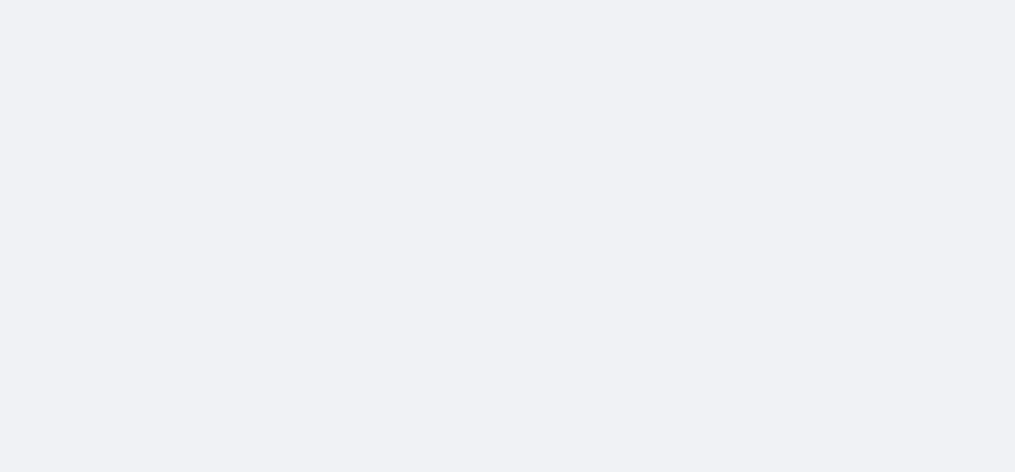
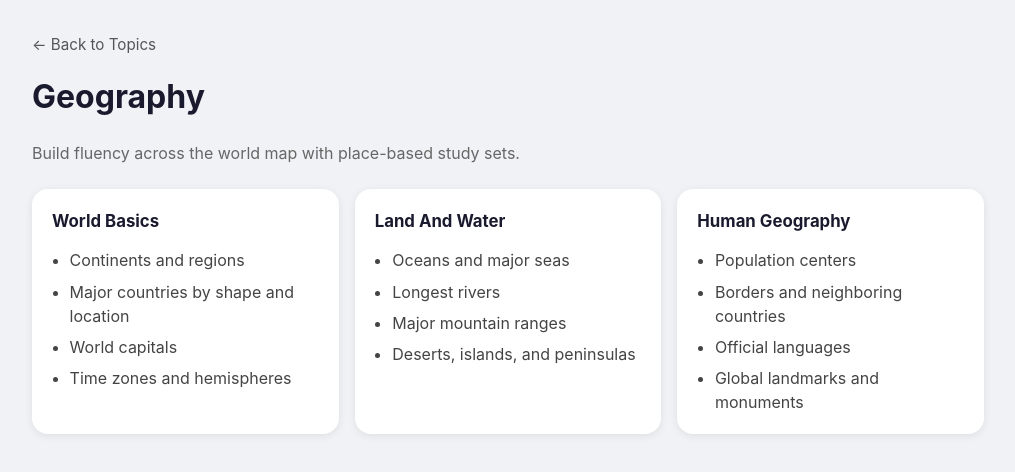
Before and after one commit to iakhil/trivial-studies, a React (Vite) app: page /geography in a window 1280 px wide. Before the commit this address had no page. Shown: the top 472 px of the page, without its empty margins (132-1147 px from the left). Built offline with nearby package versions, Linux system fonts and the light colour scheme.

Commit message:
Add geography category

```diff
--- a/src/App.css
+++ b/src/App.css
@@ -63,10 +63,16 @@
   color: #111;
 }
 
-.country-flags-page h1 {
+.study-page h1 {
   font-size: 2rem;
   font-weight: 700;
   margin-bottom: 1.25rem;
+}
+
+.page-intro {
+  color: #666;
+  margin-bottom: 1.5rem;
+  font-size: 1rem;
 }
 
 /* Continent Tabs */
@@ -103,6 +109,33 @@
   display: grid;
   grid-template-columns: repeat(auto-fill, minmax(130px, 1fr));
   gap: 1rem;
+}
+
+.study-groups {
+  display: grid;
+  grid-template-columns: repeat(auto-fill, minmax(240px, 1fr));
+  gap: 1rem;
+}
+
+.study-group-card {
+  background: #fff;
+  border-radius: 16px;
+  padding: 1.25rem;
+  box-shadow: 0 2px 8px rgba(0, 0, 0, 0.08);
+}
+
+.study-group-card h2 {
+  font-size: 1.05rem;
+  margin-bottom: 0.9rem;
+}
+
+.study-topic-list {
+  padding-left: 1.1rem;
+  color: #444;
+}
+
+.study-topic-list li + li {
+  margin-top: 0.45rem;
 }
 
 /* Flip Card */
--- a/src/App.tsx
+++ b/src/App.tsx
@@ -1,6 +1,7 @@
 import { Routes, Route } from 'react-router-dom'
 import HomePage from './pages/HomePage'
 import CountryFlagsPage from './pages/CountryFlagsPage'
+import GeographyPage from './pages/GeographyPage'
 import './App.css'
 
 function App() {
@@ -9,6 +10,7 @@ function App() {
       <Routes>
         <Route path="/" element={<HomePage />} />
         <Route path="/country-flags" element={<CountryFlagsPage />} />
+        <Route path="/geography" element={<GeographyPage />} />
       </Routes>
     </div>
   )
--- /dev/null
+++ b/src/pages/GeographyPage.tsx
@@ -0,0 +1,58 @@
+import { Link } from "react-router-dom";
+
+const geographyGroups = [
+  {
+    name: "World Basics",
+    topics: [
+      "Continents and regions",
+      "Major countries by shape and location",
+      "World capitals",
+      "Time zones and hemispheres",
+    ],
+  },
+  {
+    name: "Land And Water",
+    topics: [
+      "Oceans and major seas",
+      "Longest rivers",
+      "Major mountain ranges",
+      "Deserts, islands, and peninsulas",
+    ],
+  },
+  {
+    name: "Human Geography",
+    topics: [
+      "Population centers",
+      "Borders and neighboring countries",
+      "Official languages",
+      "Global landmarks and monuments",
+    ],
+  },
+];
+
+export default function GeographyPage() {
+  return (
+    <div className="study-page">
+      <Link to="/" className="back-link">
+        &larr; Back to Topics
+      </Link>
+      <h1>Geography</h1>
+      <p className="page-intro">
+        Build fluency across the world map with place-based study sets.
+      </p>
+
+      <div className="study-groups">
+        {geographyGroups.map((group) => (
+          <section key={group.name} className="study-group-card">
+            <h2>{group.name}</h2>
+            <ul className="study-topic-list">
+              {group.topics.map((topic) => (
+                <li key={topic}>{topic}</li>
+              ))}
+            </ul>
+          </section>
+        ))}
+      </div>
+    </div>
+  );
+}
--- a/src/pages/HomePage.tsx
+++ b/src/pages/HomePage.tsx
@@ -7,6 +7,7 @@ export default function HomePage() {
       <p className="subtitle">Pick a topic to study</p>
       <div className="topics-grid">
         <TopicCard title="Country Flags" emoji="🌍" to="/country-flags" />
+        <TopicCard title="Geography" emoji="🧭" to="/geography" />
       </div>
     </div>
   );
```
